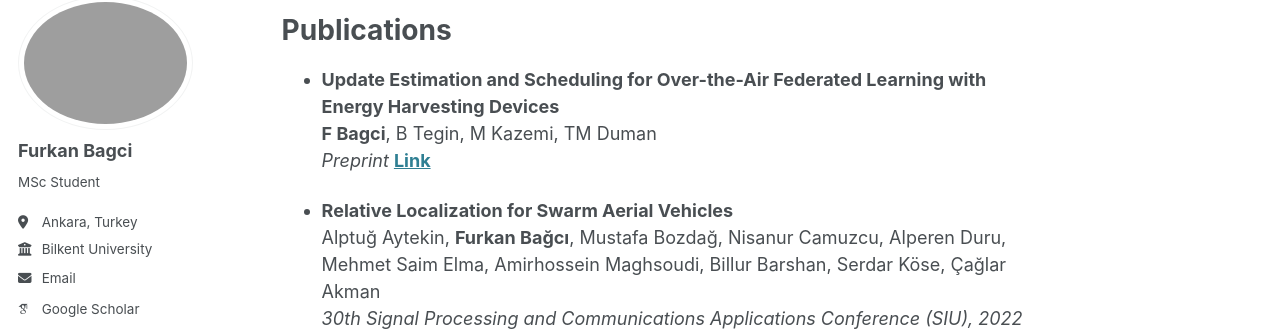
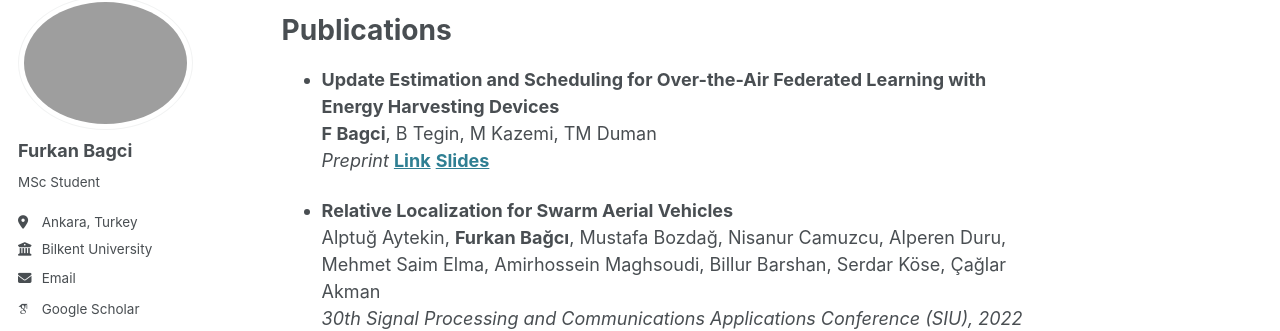
Before and after one commit to bagcifurkan/bagcifurkan.github.io, a Jekyll site: the page built from _pages/about.md, in a window 1280 px wide and 900 px high, scrolled down 438 px. Shown: the part 110-441 px from the top of the window. Built offline with Jekyll 4.4.1, drawn with Linux system fonts in a browser that asks for light colours; some web fonts are replaced.

Commit message:
Added ICC25 Slides

```diff
--- a/_pages/about.md
+++ b/_pages/about.md
@@ -22,7 +22,7 @@ Publications
 ======
 - **Update Estimation and Scheduling for Over-the-Air Federated Learning with Energy Harvesting Devices**
    **F Bagci**, B Tegin, M Kazemi, TM Duman   \\
-   _Preprint_ [**Link**](https://arxiv.org/abs/2501.18298)
+   _Preprint_ [**Link**](https://arxiv.org/abs/2501.18298) [**Slides**](files\ICC2025_Furkan_unpause.pdf)
 
 - **Relative Localization for Swarm Aerial Vehicles**
    Alptuğ Aytekin, **Furkan Bağcı**, Mustafa Bozdağ, Nisanur Camuzcu, Alperen Duru, Mehmet Saim Elma, Amirhossein Maghsoudi, Billur Barshan, Serdar Köse, Çağlar Akman \\
```
Also changed, not shown: 1 other file.
